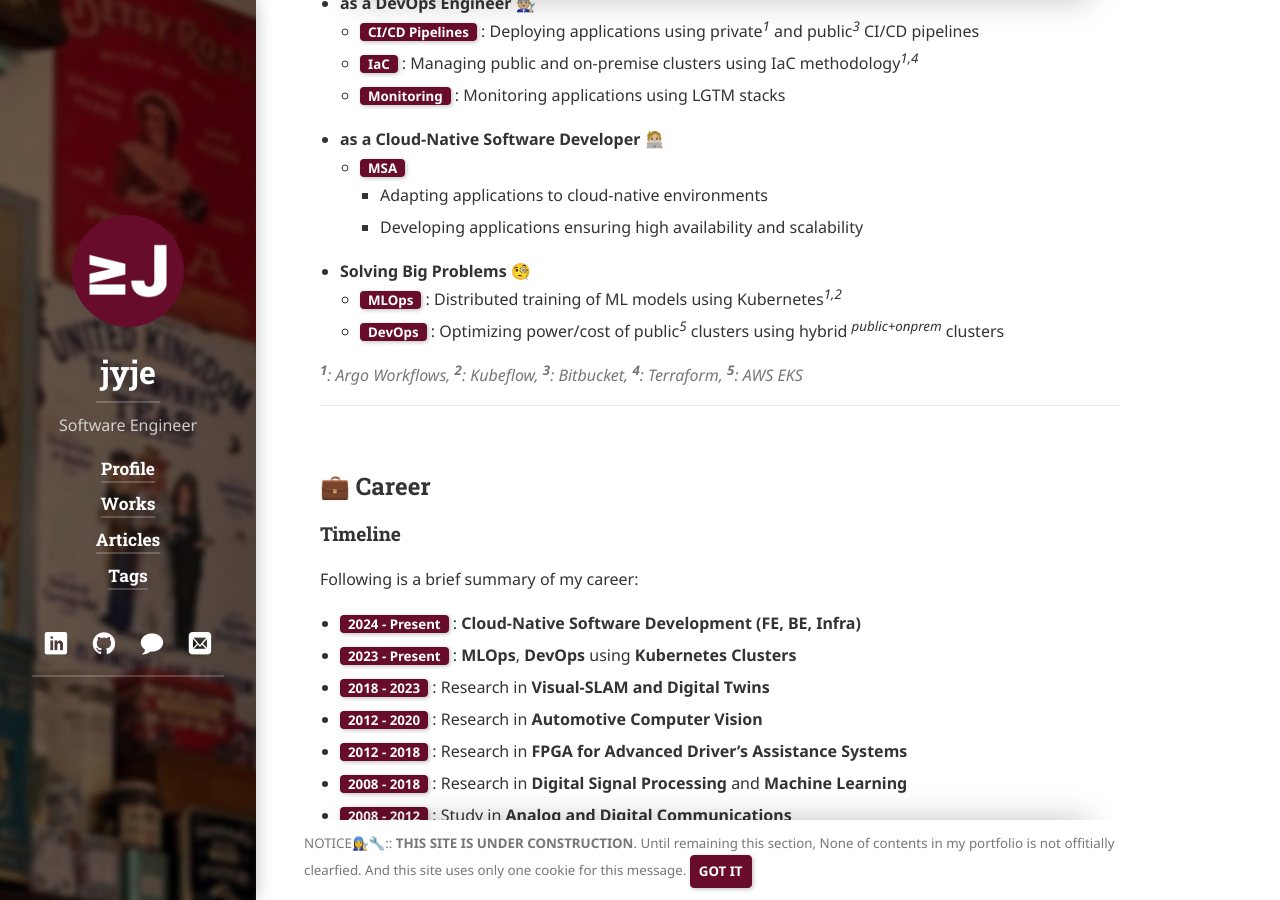
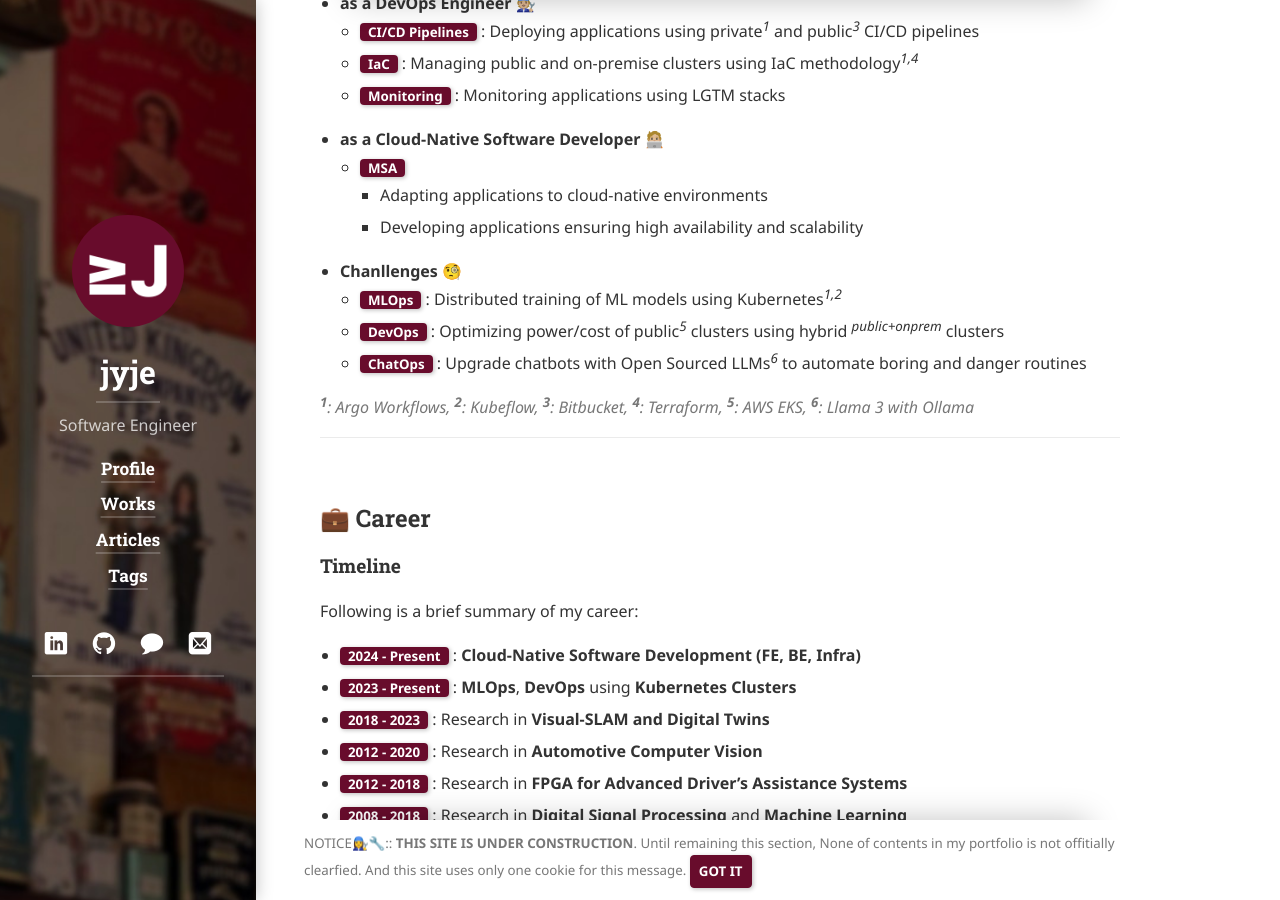
Before and after one commit to jyje/portfolio, a Jekyll site: the page built from profile/index.md, in a window 1280 px wide and 900 px high, scrolled down 1014 px. Built offline with Jekyll 4.4.1, drawn with Linux system fonts in a browser that asks for light colours; cached includes are drawn as plain includes; nearby versions of some CDN libraries; some web fonts are replaced; library files that are not in the unit come from our copies.

Commit message:
🔧 profile: apply `Chanllenges`

```diff
--- a/profile/index.md
+++ b/profile/index.md
@@ -56,16 +56,18 @@ Currently, I work at [MAXST]{:.heading.flip-title} in South Korea as a software
         - Adapting applications to cloud-native environments
         - Developing applications ensuring high availability and scalability
 
-- **Solving Big Problems 🧐**
+- **Chanllenges 🧐**
     - <span class="emph btn-inline btn-primary">**MLOps**</span> : Distributed training of ML models using Kubernetes<sup>*1,2*</sup>
     - <span class="emph btn-inline btn-primary">**DevOps**</span> : Optimizing power/cost of public<sup>*5*</sup> clusters using hybrid <sup>*public+onprem*</sup> clusters
+    - <span class="emph btn-inline btn-primary">**ChatOps**</span> : Upgrade chatbots with Open Sourced LLMs<sup>*6*</sup> to automate boring and danger routines
 
 <i>
   <sup>**1**</sup>: Argo Workflows,
   <sup>**2**</sup>: Kubeflow,
   <sup>**3**</sup>: Bitbucket,
   <sup>**4**</sup>: Terraform,
-  <sup>**5**</sup>: AWS EKS
+  <sup>**5**</sup>: AWS EKS,
+  <sup>**6**</sup>: Llama 3 with Ollama
 </i>
 {:.faded}
 
```
